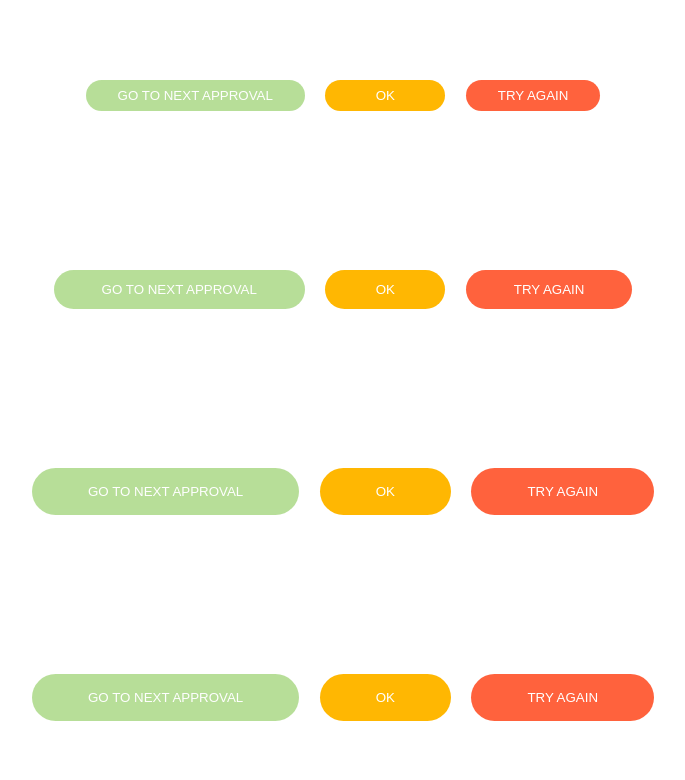
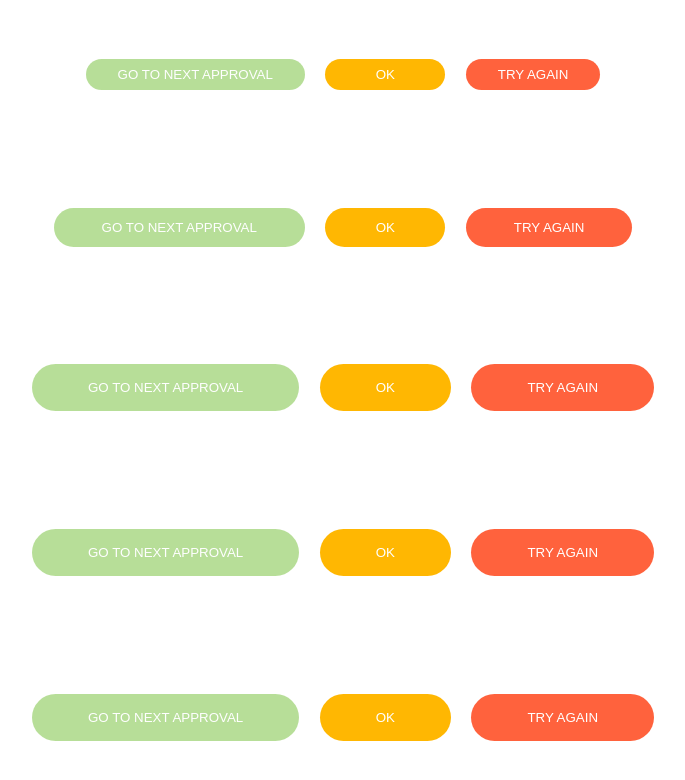
Before and after one commit to baoja2002/buttons, a plain HTML site: page index.html in a window 1280 px wide. Shown: the whole page, without its empty margins (297-982 px from the left). Drawn offline with Linux system fonts and the light colour scheme.

Commit message:
new commit 1

```diff
--- a/index.html
+++ b/index.html
@@ -28,6 +28,10 @@
         <button class="btn btn--size-l btn--warn">OK</button>
         <button class="btn btn--size-l btn--danger">TRY AGAIN</button>
     </div>
-
+    <div>
+        <button class="btn btn--size-l btn--success btn--disabled">GO TO NEXT APPROVAL</button>
+        <button class="btn btn--size-l btn--warn">OK</button>
+        <button class="btn btn--size-l btn--danger">TRY AGAIN</button>
+    </div>
 </body>
 </html>
```
